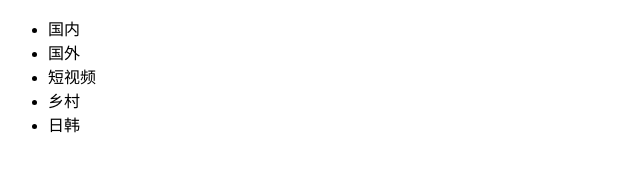
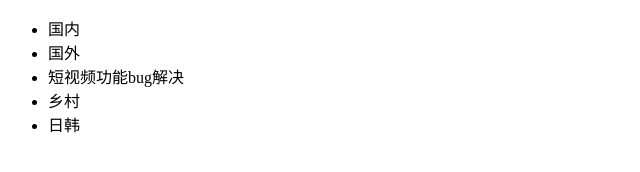
Before and after one commit to lt549637/sdhost, a plain HTML site: page index.html in a window 1280 px wide. Shown: the whole page, without its empty margins (0-640 px from the left). Drawn offline with Linux system fonts and the light colour scheme.

Commit message:
短视频bug修复

```diff
--- a/index.html
+++ b/index.html
@@ -9,7 +9,7 @@
     <ul>
         <li>国内</li>
         <li>国外</li>
-            <li>短视频</li>
+        <li>短视频功能bug解决</li>
         <li>乡村</li>
         <li>日韩</li>
     </ul>
```
